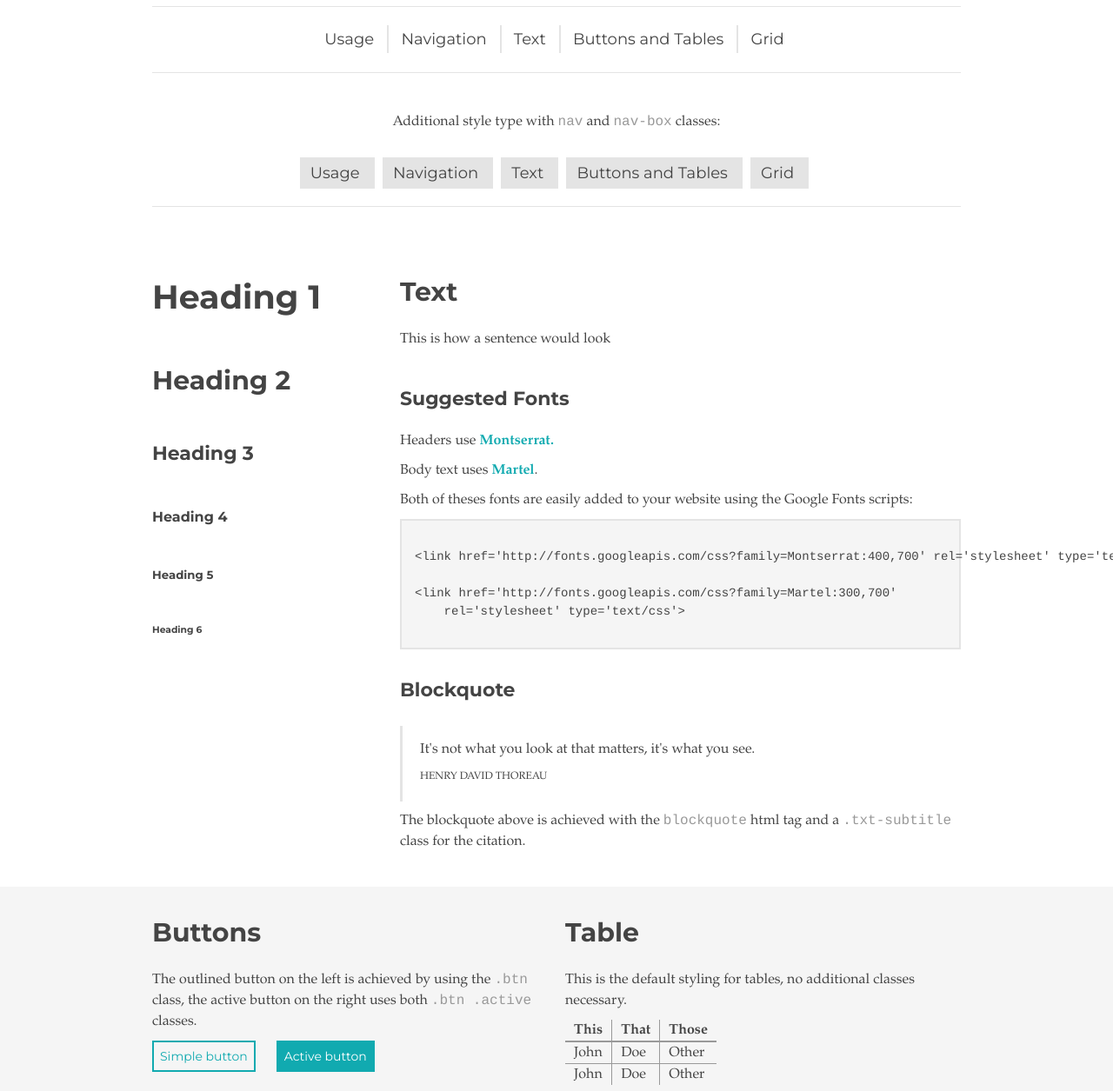
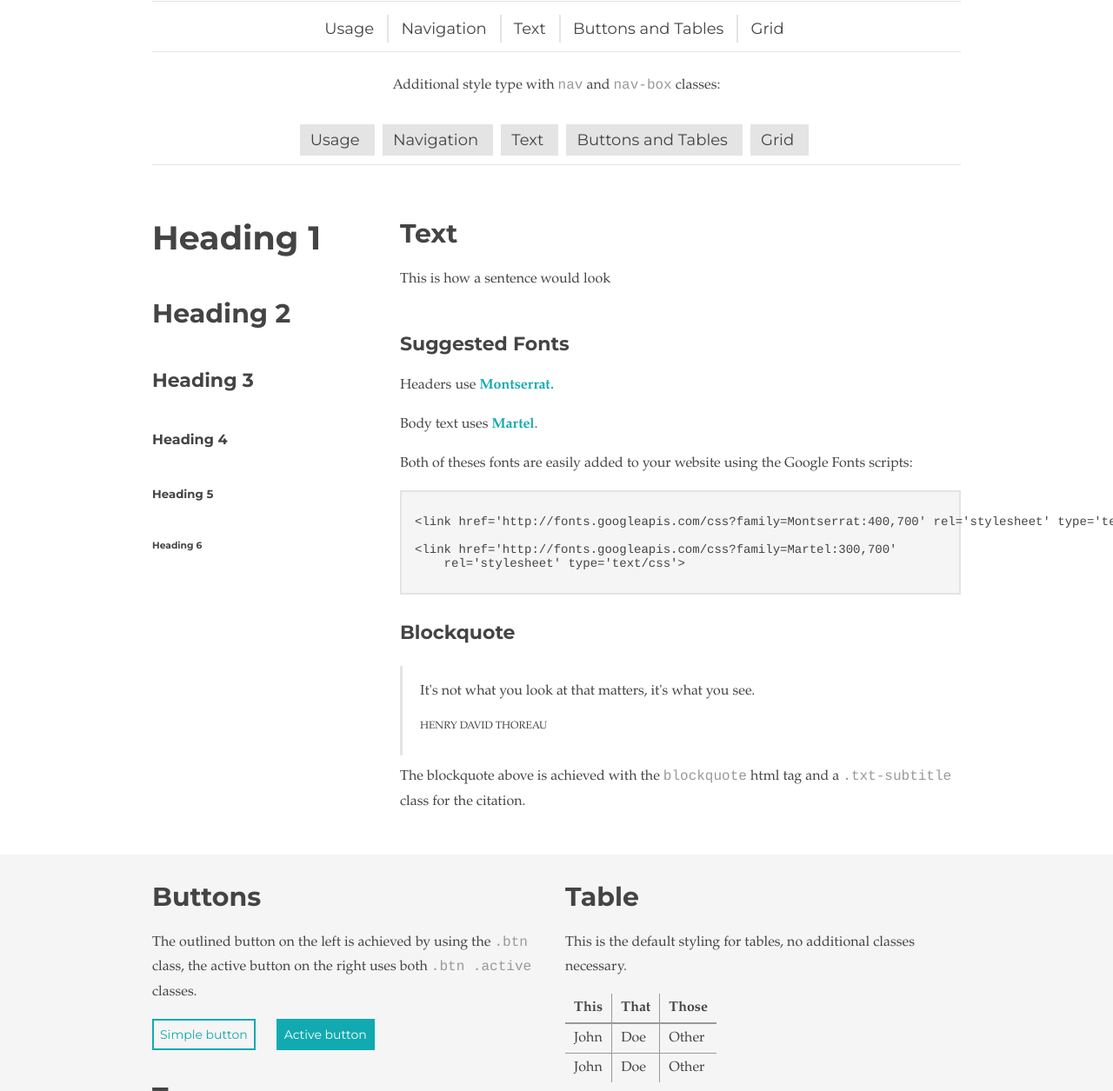
Before and after one commit to susielu/minimal-ui, a website: page index.html in a window 1280 px wide. Shown: the part 781-2036 px from the top of the page at 87% size. Drawn offline with Linux system fonts and the light colour scheme; a web font is replaced by a local one.

Commit message:
fixed bug with nav bar positioning, updated line-height for p elements

```diff
--- a/index.html
+++ b/index.html
@@ -10,6 +10,10 @@
       .grid > div {
         font-family: "Muli";
         margin-bottom: 20px; }
+
+      .grid > div > p {
+        margin-bottom: 7px;
+      }
 
       .square {
         width: 30px;
--- a/sass/_fonts.scss
+++ b/sass/_fonts.scss
@@ -4,7 +4,6 @@ body {
   font-family: $body-font, "Palatino Linotype", "Book Antiqua", Palatino, serif;
   color: $grey-dark;
   font-size: 16px;
-  line-height: 1.5;
 }
 
 h1,h2,h3,h4,h5,h6, button, select, input, textarea, nav, .nav, svg text {
--- a/sass/_ui.scss
+++ b/sass/_ui.scss
@@ -25,8 +25,9 @@ section {
 }
 
 p {
-  margin-bottom: 10px;
+  margin-bottom: 1em;
   margin-top: 5px;
+  line-height: 1.8;
 }
 
 a {
@@ -90,18 +91,20 @@ blockquote {
   border-bottom: 1px solid $grey;
   border-top: 1px solid $grey;
   padding-top: 15px;
-  padding-bottom: 15px;
-  margin-bottom: 15px;
+  // padding-bottom: 15px;
+ // margin-bottom: 15px;
 
   a {
     text-decoration: none;
     padding: 5px 15px 5px 10px;
     margin-left: 0;
+    margin-bottom: 10px;
     color: $grey-dark;
     font-size: 18px;
     white-space: nowrap;
-    line-height: 45px;
+    //line-height: 45px;
     font-weight: 400;
+    display: inline-block;
   }
 
   a:hover {
@@ -151,8 +154,7 @@ table {
   }
 
   th, td {
-    padding-left: 10px;
-    padding-right: 10px;
+    padding: 7px 10px;
   }
 
   tbody tr:not(:last-child) td {
```
Also changed, not shown: minimal-ui.css, minimal-ui.min.css.
